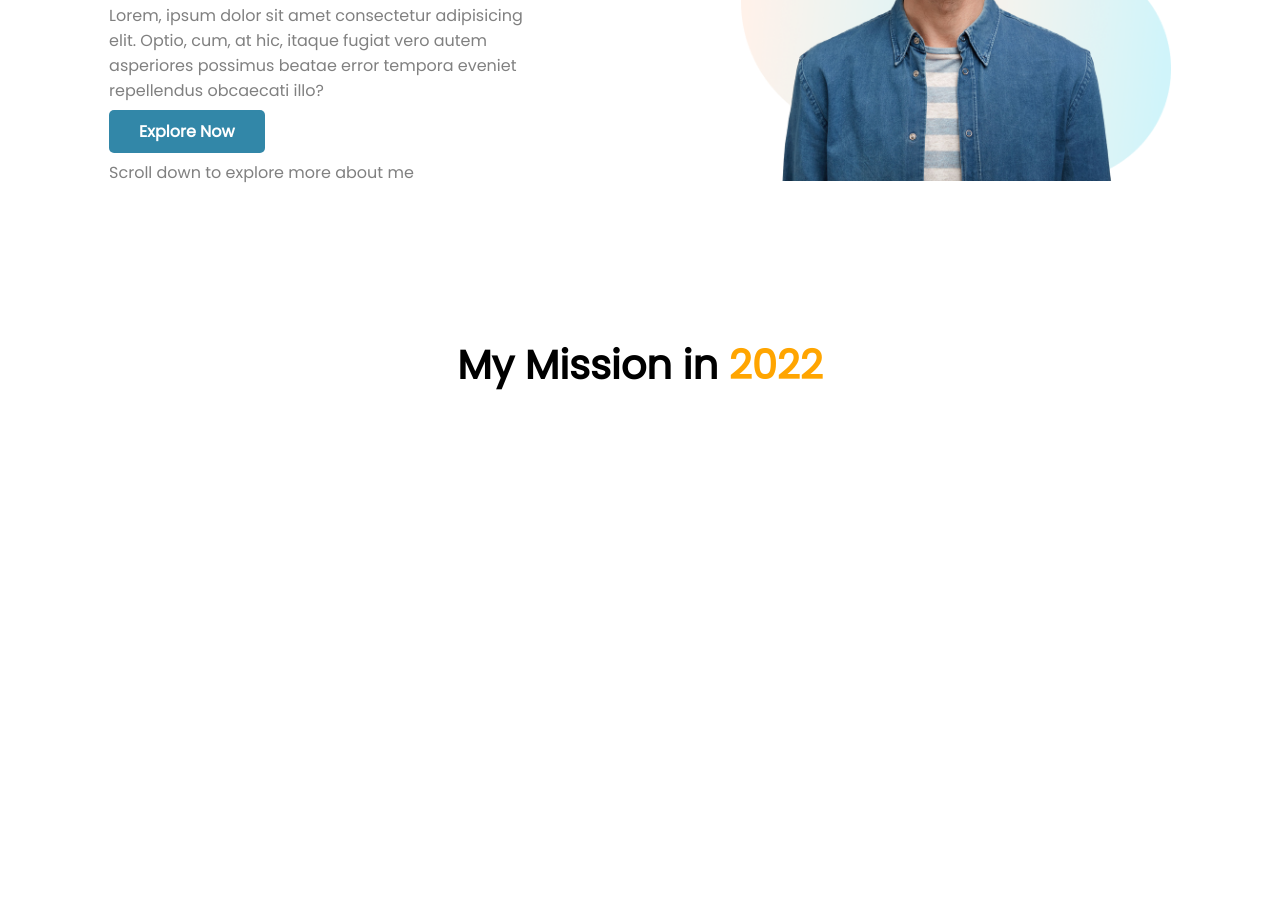
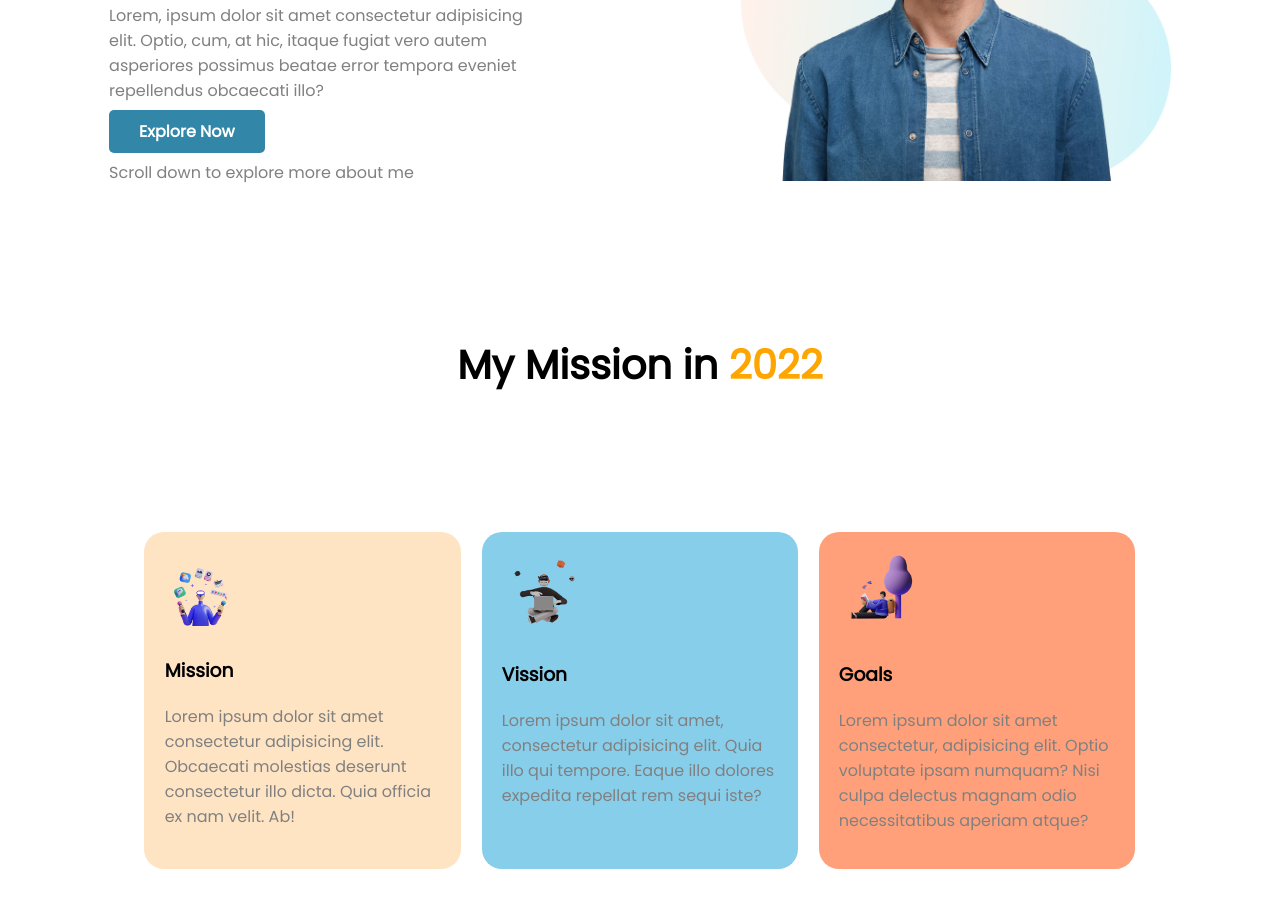
Before and after one commit to mamun-coderman/mission_2022, a plain HTML site: page index.html in a window 1280 px wide. Shown: the part 317-1224 px from the top of the page. Before the commit the page ends 800 px from the top, so only its background shows below. Drawn offline with Linux system fonts and the light colour scheme.

Commit message:
section_two complete

```diff
--- a/css/style.css
+++ b/css/style.css
@@ -48,3 +48,46 @@ h2{
     font-size: 40px;
     text-align: center;
 }
+
+.flexible{
+    display: flex;
+    width: 80%;
+    margin: 5%;
+    padding: 5%;
+}
+
+.mission{
+    width: 30%;
+    margin: 1%;
+    padding: 2%;
+    background-color: bisque;
+    border-radius: 20px;
+}
+
+.mission img{
+    width: 30%;
+}
+
+.vission{
+    width: 30%;
+    margin: 1%;
+    padding: 2%;
+    background-color: skyblue;
+    border-radius: 20px;
+}
+
+.vission img{
+    width: 30%;
+}
+
+.goals{
+    width: 30%;
+    margin: 1%;
+    padding: 2%;
+    background-color: lightsalmon;
+    border-radius: 20px;
+}
+
+.goals img{
+    width: 30%;
+}
--- a/index.html
+++ b/index.html
@@ -33,13 +33,19 @@
         <h2>My Mission in <span class="orange_color">2022</span></h2>
         <div class="flexible">
             <div class="mission">
-
+                <img src="images/illustrators/illustrator-1.png" alt="">
+                <h3>Mission</h3>
+                <p>Lorem ipsum dolor sit amet consectetur adipisicing elit. Obcaecati molestias deserunt consectetur illo dicta. Quia officia ex nam velit. Ab!</p>
             </div>
             <div class="vission">
-
+                <img src="images/illustrators/illustrator-2.png" alt="">
+                <h3>Vission</h3>
+                <p>Lorem ipsum dolor sit amet, consectetur adipisicing elit. Quia illo qui tempore. Eaque illo dolores expedita repellat rem sequi iste?</p>
             </div>
             <div class="goals">
-
+                <img src="images/illustrators/illustrator-3.png" alt="">
+                <h3>Goals</h3>
+                <p>Lorem ipsum dolor sit amet consectetur, adipisicing elit. Optio voluptate ipsam numquam? Nisi culpa delectus magnam odio necessitatibus aperiam atque?</p>
             </div>
         </div>
     </section>
```
